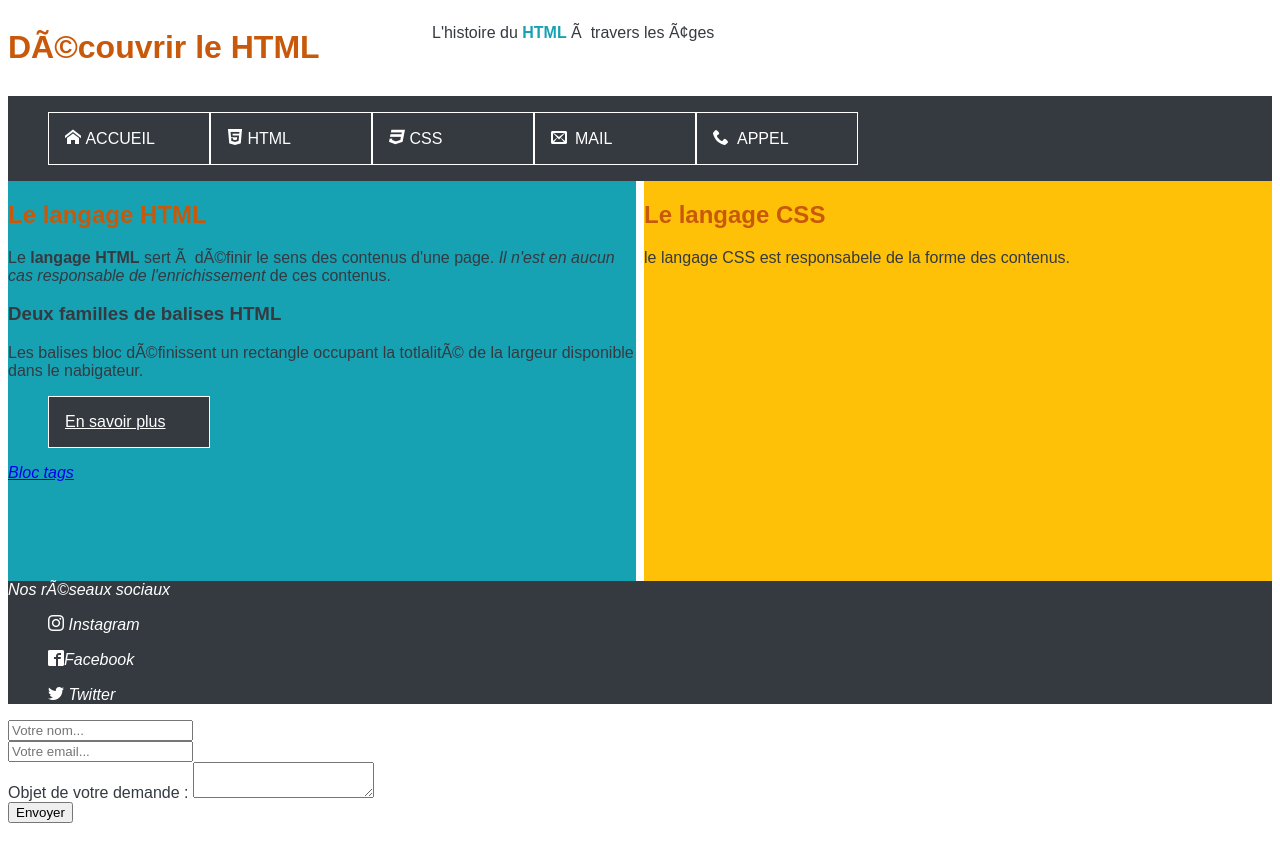
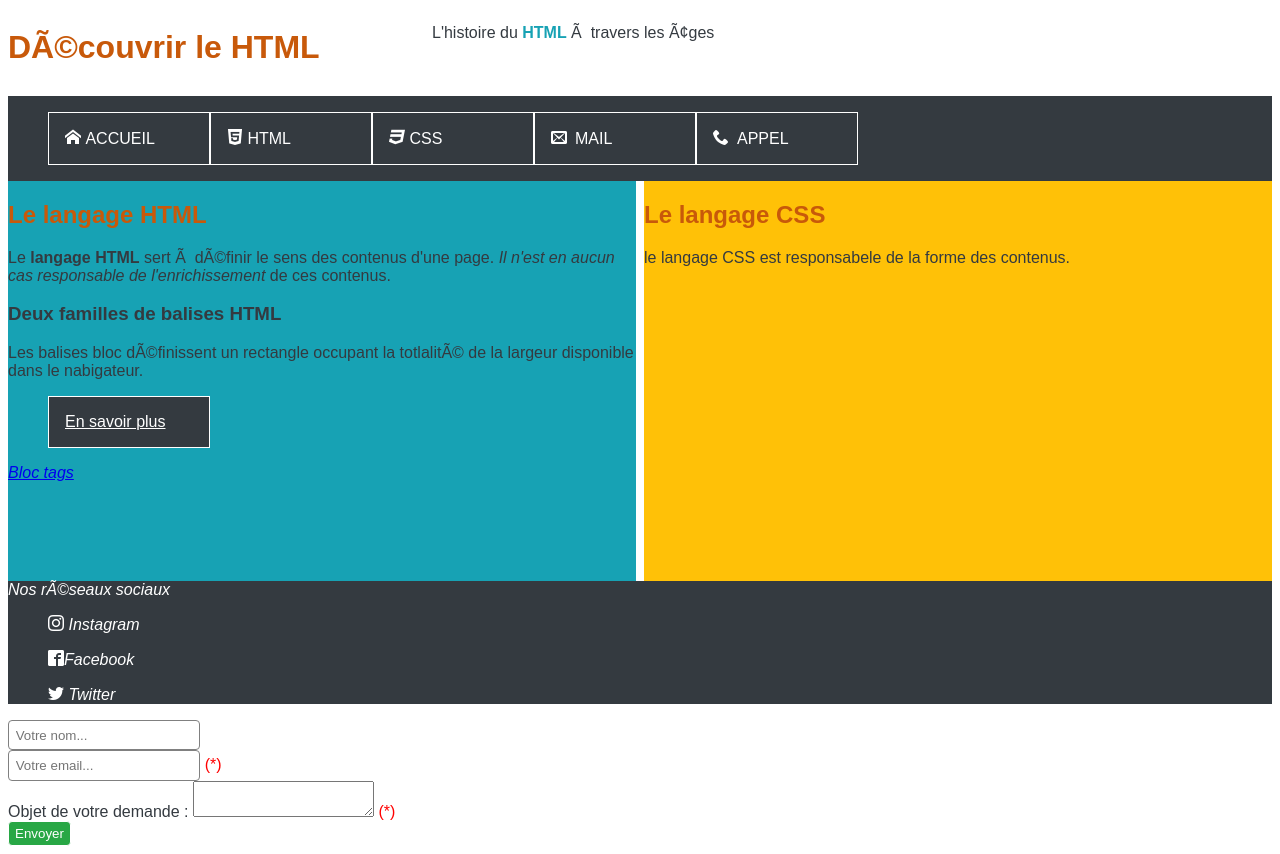
Before and after one commit to Lobss/init_html, a plain HTML site: page index.html in a window 1280 px wide. Before the commit the page ends 831 px from the top, so only its background shows below. Drawn offline with Linux system fonts and the light colour scheme; files whose address does not match are found by name.

Commit message:
btn envoyer

```diff
--- /dev/null
+++ b/assets/css/forms.css
@@ -0,0 +1,20 @@
+/*
+Form field design
+*/
+
+.required::after{
+    content: "(*)";
+    color: red;
+}
+
+input:required::after {
+    content: "(*)";
+    color: red;
+}
+
+
+input {
+    border-radius: 0.3em;
+    border: solid 1px rgb(128, 128, 128);
+    padding: .5em;
+}
--- a/assets/css/styles.css
+++ b/assets/css/styles.css
@@ -90,6 +90,7 @@
     color: var(--light);
 }
 
+
 .dropdown {
     color: var(--info);
 }
@@ -104,6 +105,21 @@
     padding-bottom: 1em;
     padding: 1em 1em 1em 1em;
 }
+
+.btn-envoi{
+    height: 25px;
+    border: solid 1px var(--light);
+    color: var(--light);
+    background-color: var(--success);
+    border-radius: 0.3em;
+}
+
+form div button.btn-envoi:hover{
+    background-color: rgb(17, 124, 14);
+
+}
+
+
 
 .bg_light {
     background-color: var(--light);
--- a/index.html
+++ b/index.html
@@ -16,6 +16,7 @@
         <!-- load icomoon styles-->
         <link href="./assets/css/style.css" rel="stylesheet">
         <link href="./assets/css/layout.css" rel="stylesheet">
+        <link href="./assets/css/forms.css" rel="stylesheet">
 
     </head>
 
@@ -157,14 +158,18 @@
                 </div>
 
                 <div>
-                    <input type="text" name="name-ctrl" id="name-ctrl" placeholder="Votre email..." requierd>
+                    <span class="required">
+                    <input type="text" name="name-ctrl" id="name-ctrl" placeholder="Votre email..." required>
+                    </span>
                 </div>
                 <div>
+                    <span class="required">
                     <label>Objet de votre demande :</label>
                     <textarea name="object-ctrl" id="object-ctrl"></textarea>
+                    </span>
                 </div>
                 <div>
-                    <button id="send-btn" type="submit">Envoyer</button>
+                    <button class="btn-envoi" id="send-btn" >Envoyer</button>
                 </div>
             </form>
         <!--</template>-->
```
